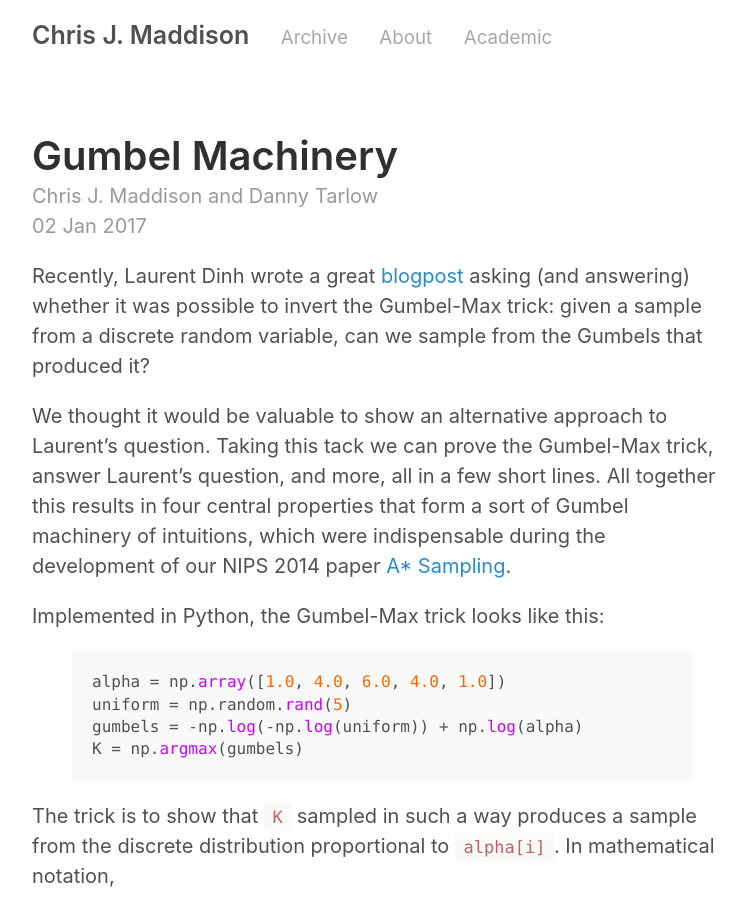
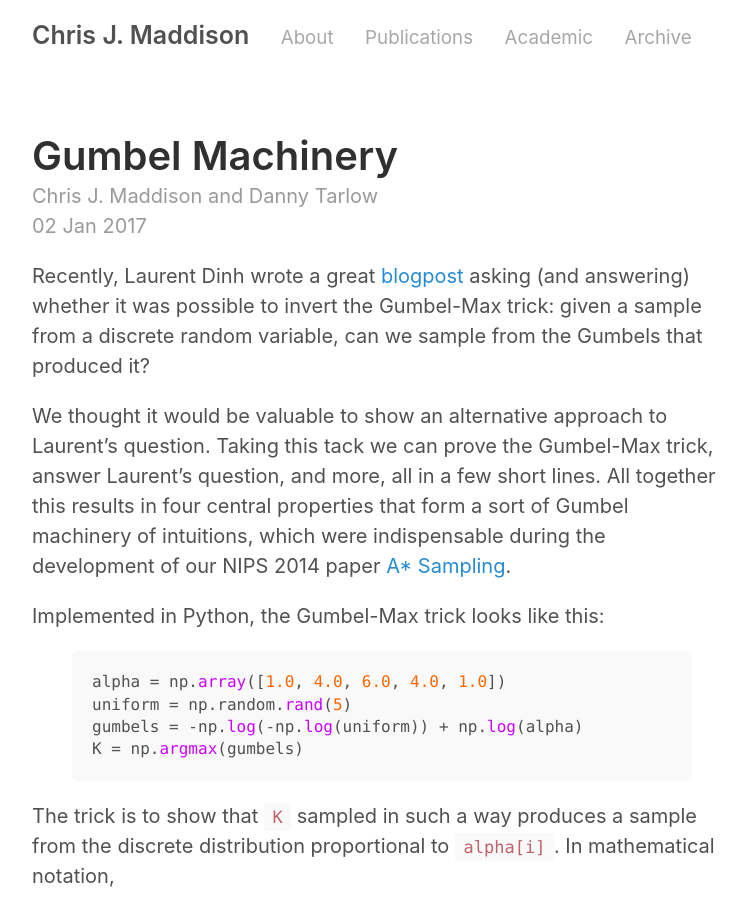
Before and after one commit to cmaddis/cmaddis.github.io, a Jekyll site: the page built from index.html, in a window 1280 px wide and 900 px high. Shown: the whole window, without its empty margins (258-1002 px from the left). Built offline with Jekyll 4.4.1, drawn with Linux system fonts in a browser that asks for light colours; formulas are drawn with MathJax 3; the list of posts is cut into pages by our own code; some of the changed lines change nothing that is shown.

Commit message:
Update _config.yml

```diff
--- a/_config.yml
+++ b/_config.yml
@@ -9,9 +9,10 @@ paginate:            1
 baseurl:             "https://cmaddis.github.io"
 
 pages_list:
+  About: '/about'
+  Publications: 'https://scholar.google.ca/citations?user=WjCG3owAAAAJ'
+  Academic: 'http://www.stats.ox.ac.uk/~cmaddis/'
   Archive: '/archive'
-  About: '/about'
-  Academic: 'http://www.stats.ox.ac.uk/~cmaddis/'
 
 # Assets
 #
```
